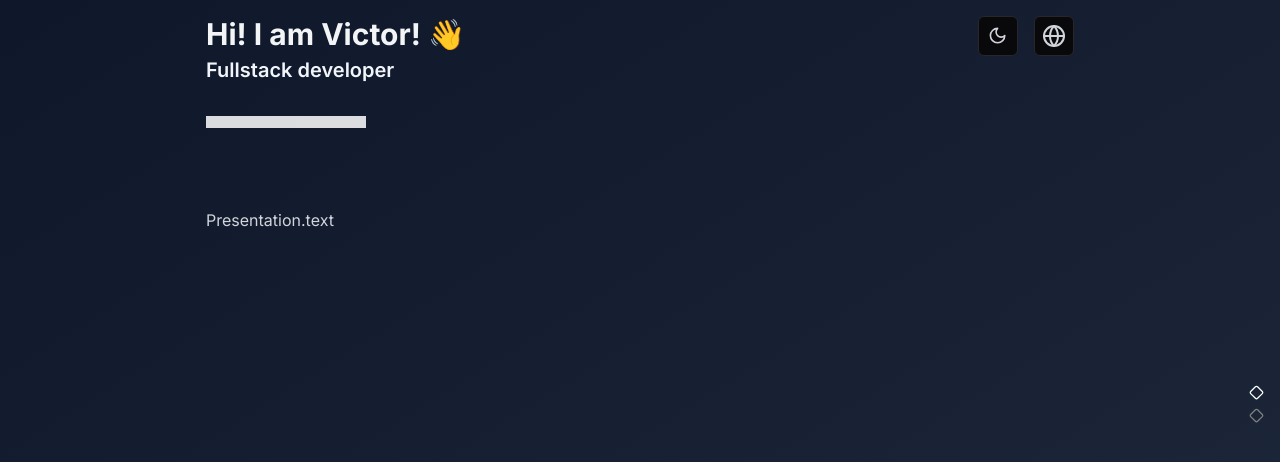
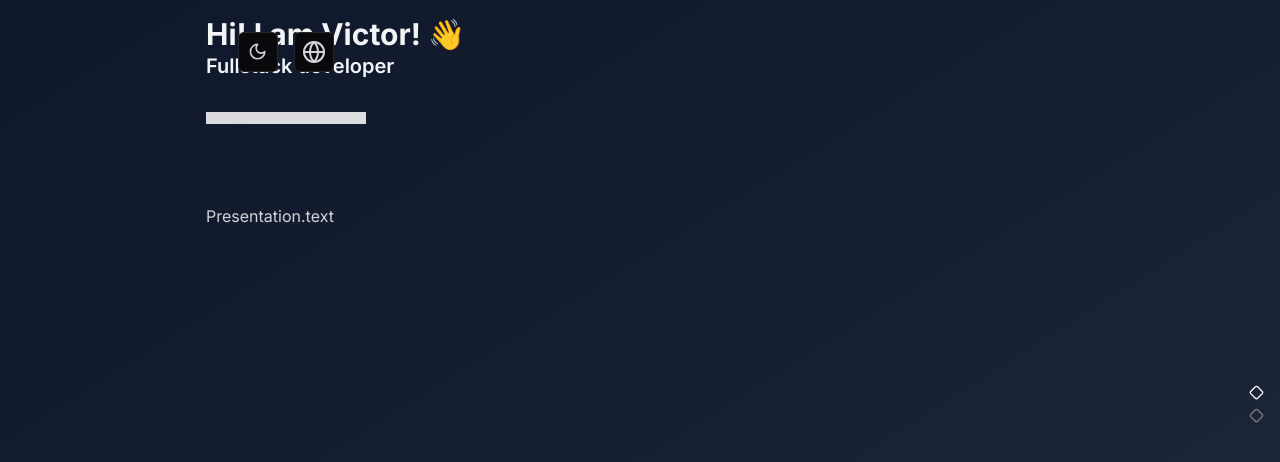
Before and after one commit to Victor-Spichenkoff/my-portfolio, a Next.js app: page /en in a window 1280 px wide. Shown: the top 462 px of the page. Built offline with nearby package versions, Linux system fonts and the light colour scheme.

Commit message:
Change configs

```diff
--- a/src/components/sections/Presentation.tsx
+++ b/src/components/sections/Presentation.tsx
@@ -14,7 +14,7 @@ export const Presentation = () => {
         <div className="max-w-[900px] mx-auto relative">
             <div className="flex justify-between max-w-[900px] mx-auto">
                 <Header label={title} />
-                <div className="flex space-x-4" id="me">
+                <div className="flex space-x-4 absolute top-4 left-8" id="me">
                     <ThemeToggle />
                     <ToggleLocale />
                 </div>
```
